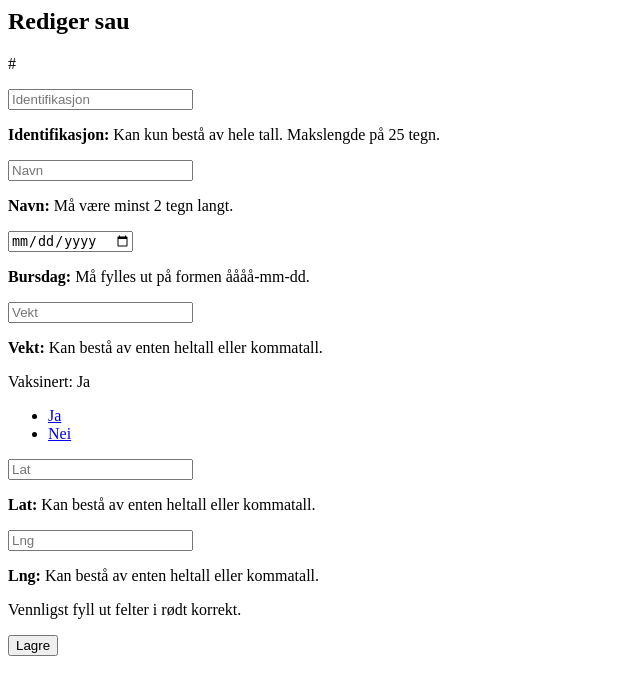
After one commit to RoarG/it1901-backend, a PHP site: page /templates/sheep_single_edit/base.html in a window 1280 px wide. The commit adds this page. Shown: the top 695 px of the page, without its empty margins (0-640 px from the left). Run offline with PHP 8.4, Linux system fonts and the light colour scheme.

Commit message:
Added WIP template for editing a sheep

```diff
--- a/template_fetcher.php
+++ b/template_fetcher.php
@@ -38,6 +38,11 @@ class TemplateFetcher {
 
         // Sheel_single
         'sheep_single' => array(
+            'base' => 'base.html',
+        ),
+
+        // Sheep_single_edit
+        'sheep_single_edit' => array(
             'base' => 'base.html',
         ),
 
--- /dev/null
+++ b/templates/sheep_single_edit/base.html
@@ -0,0 +1,50 @@
+<div class="main-menu">
+    <div class="block">
+        <div class="block-top">
+            <h2>Rediger sau</h2>
+        </div>
+        <div class="block-body">
+            <form action="" method="post" name="sheep_add_form" id="sheep_add_form">
+                <div id="identification-holder" class="input-hax">
+                    <p>#</p>
+                    <input type="text" value="" placeholder="Identifikasjon" name="identification" id="identification" maxlength="25" />
+                </div>
+                <div id="identification_help" class="form_helptext"><p><b>Identifikasjon:</b> Kan kun bestå av hele tall. Makslengde på 25 tegn.</p></div>
+
+                <input type="text" value="" placeholder="Navn" name="name" id="name" />
+                <div id="name_help" class="form_helptext"><p><b>Navn:</b> Må være minst 2 tegn langt.</p></div>
+
+                <input type="date" value="" placeholder="Bursdag" name="birthday" id="birthday" />
+                <div id="birthday_help" class="form_helptext"><p><b>Bursdag:</b> Må fylles ut på formen åååå-mm-dd.</p></div>
+
+                <input type="number" value="" placeholder="Vekt" name="weight" id="weight" />
+                <div id="weight_help" class="form_helptext"><p><b>Vekt:</b> Kan bestå av enten heltall eller kommatall.</p></div>
+                <div id="sheep-add-dropdown" class="input-dropdown"><div class="arrow"></div>
+                    <input type="hidden" value="1" name="vaccine" id="vaccine" />
+                    <div class="dropdown-head">
+                        <p>Vaksinert: Ja</p>
+                    </div>
+                    <div class="dropdown-body">
+                        <ul>
+                            <li class="active"><a href="#" data-value="1">Ja</a></li>
+                            <li class="last"><a href="#" data-value="0">Nei</a></li>
+                        </ul>
+                    </div>
+                </div>
+                <input type="number" value="" placeholder="Lat" name="lat" id="lat" />
+                <div id="lat_help" class="form_helptext"><p><b>Lat:</b> Kan bestå av enten heltall eller kommatall.</p></div>
+                <input type="number" value="" placeholder="Lng" name="lng" id="lng" />
+                <div id="lng_help" class="form_helptext"><p><b>Lng:</b> Kan bestå av enten heltall eller kommatall.</p></div>
+                <div class="submit-container" id="login_bottom_container">
+                    <div class="submit-container-left" id="login_error_container">
+                        <p id="sheep_add_error">Vennligst fyll ut felter i rødt korrekt.</p>
+                    </div>
+                    <div class="submit-container-right" id="login_button_container">
+                        <input type="submit" class="right" value="Lagre" name="sheep_add_form_submit" id="sheep_add_form_submit" />
+                    </div>
+                    <div class="clear"></div>
+                </div>
+            </form>
+        </div>
+    </div>
+</div>
```
